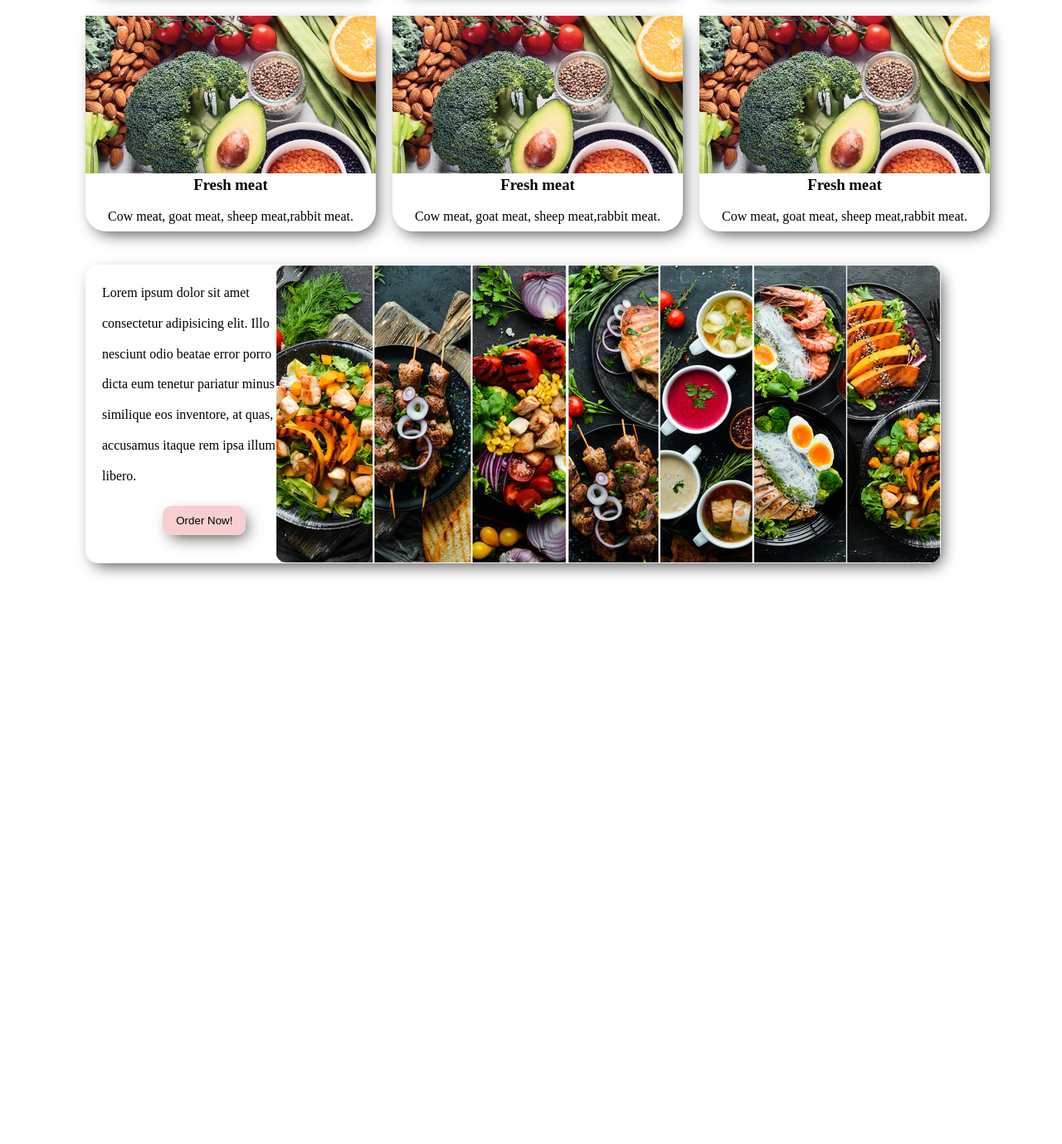
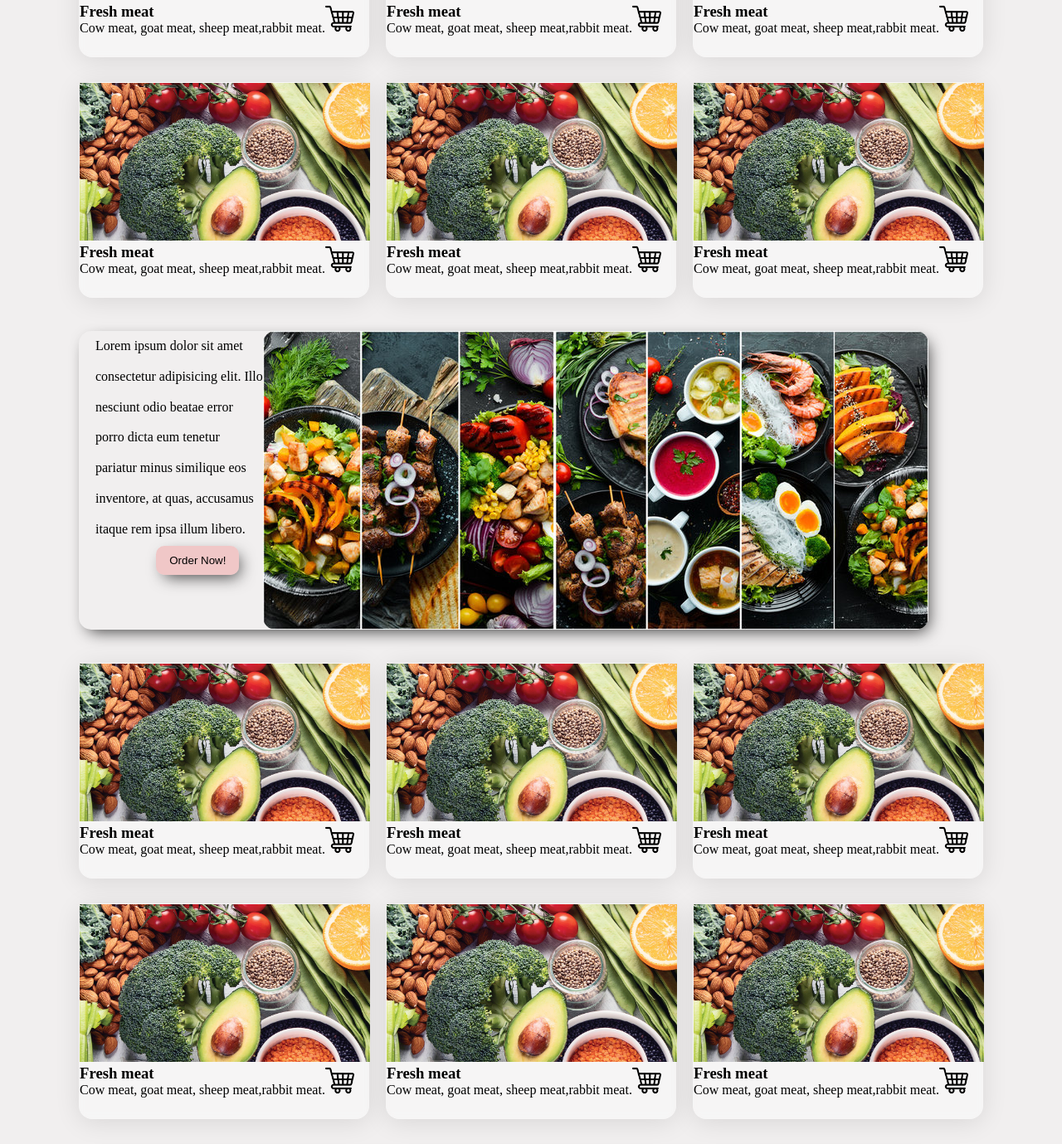
Before and after one commit to LewKM/wenest, a plain HTML site: page menu.html in a window 1280 px wide. Shown: the part 301-1680 px from the top of the page at 83% size. Before the commit the page ends 1020 px from the top, so only its background shows below. Drawn offline with Linux system fonts and the light colour scheme.

Commit message:
Added more menu items/shopping-cart/banner

```diff
--- a/assets/css/menu.css
+++ b/assets/css/menu.css
@@ -1,3 +1,6 @@
+body {
+  background-color: rgba(238, 236, 236, 0.806);
+}
 .menu-container {
   display: flex;
   margin-left: 45px;
@@ -11,25 +14,43 @@
   top: -1147px;
   border-radius: 25px;
   border-radius: 25px;
-  background: white;
+  /* background: white; */
+  /* From https://css.glass */
+  background: rgba(255, 255, 255, 0.38);
+  border-radius: 16px;
+  box-shadow: 0 4px 30px rgba(0, 0, 0, 0.1);
+  backdrop-filter: blur(5px);
+  -webkit-backdrop-filter: blur(5px);
+  border: 1px solid rgba(255, 255, 255, 0.03);
   margin-left: 20px;
-  box-shadow: 5px 7px 19px -5px rgba(0, 0, 0, 0.75);
+  /* box-shadow: 5px 7px 19px -5px rgba(0, 0, 0, 0.75);
   -webkit-box-shadow: 5px 7px 19px -5px rgba(0, 0, 0, 0.75);
-  -moz-box-shadow: 5px 7px 19px -5px rgba(0, 0, 0, 0.75);
+  -moz-box-shadow: 5px 7px 19px -5px rgba(0, 0, 0, 0.75); */
 }
 .food-item {
   width: 350px;
   height: 190px;
 }
+.cart {
+  width: 35px;
+  margin-top: 1px;
+  cursor: pointer;
+}
 .food-type {
-  margin-top: -20px;
-  text-align: center;
+  margin-top: -1px;
+}
+span {
+  float: right;
+  padding-top: 1px;
+  padding-right: 17px;
+  font-size: larger;
 }
 .banner-background {
   width: 80%;
   line-height: 2.3;
   margin-top: 40px;
   margin-bottom: 40px;
+  margin-right: 20em;
   margin-left: 95px;
   padding-left: 20px;
   float: left;
--- a/menu.html
+++ b/menu.html
@@ -5,28 +5,59 @@
     <meta http-equiv="X-UA-Compatible" content="IE=edge" />
     <meta name="viewport" content="width=device-width, initial-scale=1.0" />
     <link rel="stylesheet" href="./assets/css/menu.css" />
+    <link rel="stylesheet" href="./assets/css/style.css" />
     <title>Menu</title>
   </head>
   <body>
+    <header>
+      <nav class="nav_container">
+        <img src="./assets/icons/w_logo.png" alt="Our logo" class="logo" />
+        <ul>
+          <li><a href="./assets/home.html">Home</a></li>
+          <li><a href="#">About Us</a></li>
+          <li><a href="#">Stories</a></li>
+          <li><a href="menu.html">Menu</a></li>
+          <li><a href="#">Contact Us</a></li>
+        </ul>
+      </nav>
+    </header>
     <div class="menu-container">
       <div class="card">
         <img class="food-item" src="./assets/images/raw food 2.jpg" alt="" />
         <div class="food-type">
-          <h3>Fresh meat</h3>
+          <h3>Fresh meat <span>
+              <img
+                class="cart"
+                src="./assets/images/shopping-cart.png"
+                alt=""
+              />
+            </span></h3>
           <p>Cow meat, goat meat, sheep meat,rabbit meat.</p>
         </div>
       </div>
       <div class="card">
         <img class="food-item" src="./assets/images/raw food 2.jpg" alt="" />
         <div class="food-type">
-          <h3>Fresh meat</h3>
+          <h3>Fresh meat <span>
+              <img
+                class="cart"
+                src="./assets/images/shopping-cart.png"
+                alt=""
+              />
+            </span></h3>
           <p>Cow meat, goat meat, sheep meat,rabbit meat.</p>
         </div>
       </div>
       <div class="card">
         <img class="food-item" src="./assets/images/raw food.jpeg" alt="" />
         <div class="food-type">
-          <h3>Fresh meat</h3>
+          <h3>Fresh meat <span>
+              <img
+                class="cart"
+                src="./assets/images/shopping-cart.png"
+                alt=""
+              />
+            </span></h3>
           <p>Cow meat, goat meat, sheep meat,rabbit meat.</p>
         </div>
       </div>
@@ -36,21 +67,130 @@
       <div class="card">
         <img class="food-item" src="./assets/images/raw food 2.jpg" alt="" />
         <div class="food-type">
-          <h3>Fresh meat</h3>
+          <h3>Fresh meat <span>
+              <img
+                class="cart"
+                src="./assets/images/shopping-cart.png"
+                alt=""
+              />
+            </span></h3>
           <p>Cow meat, goat meat, sheep meat,rabbit meat.</p>
         </div>
       </div>
       <div class="card">
         <img class="food-item" src="./assets/images/raw food 2.jpg" alt="" />
         <div class="food-type">
-          <h3>Fresh meat</h3>
+          <h3>Fresh meat <span>
+              <img
+                class="cart"
+                src="./assets/images/shopping-cart.png"
+                alt=""
+              />
+            </span></h3>
           <p>Cow meat, goat meat, sheep meat,rabbit meat.</p>
         </div>
       </div>
       <div class="card">
         <img class="food-item" src="./assets/images/raw food 2.jpg" alt="" />
         <div class="food-type">
-          <h3>Fresh meat</h3>
+          <h3>Fresh meat <span>
+              <img
+                class="cart"
+                src="./assets/images/shopping-cart.png"
+                alt=""
+              />
+            </span></h3>
+          <p>Cow meat, goat meat, sheep meat,rabbit meat.</p>
+        </div>
+      </div>
+    </div>
+    <div class="banner-background">
+      <img class="food-banner" src="../assets/images/banner.jpg" alt="" />
+      <p class="banner-text">
+        Lorem ipsum dolor sit amet consectetur adipisicing elit. Illo nesciunt
+        odio beatae error porro dicta eum tenetur pariatur minus similique eos
+        inventore, at quas, accusamus itaque rem ipsa illum libero.
+      </p>
+      <button class="banner-btn">Order Now!</button>
+    </div>
+    <div class="menu-container">
+      <div class="card">
+        <img class="food-item" src="./assets/images/raw food 2.jpg" alt="" />
+        <div class="food-type">
+          <h3>Fresh meat <span>
+              <img
+                class="cart"
+                src="./assets/images/shopping-cart.png"
+                alt=""
+              />
+            </span></h3>
+          <p>Cow meat, goat meat, sheep meat,rabbit meat.</p>
+        </div>
+      </div>
+      <div class="card">
+        <img class="food-item" src="./assets/images/raw food 2.jpg" alt="" />
+        <div class="food-type">
+          <h3>Fresh meat <span>
+              <img
+                class="cart"
+                src="./assets/images/shopping-cart.png"
+                alt=""
+              />
+            </span></h3>
+          <p>Cow meat, goat meat, sheep meat,rabbit meat.</p>
+        </div>
+      </div>
+      <div class="card">
+        <img class="food-item" src="./assets/images/raw food 2.jpg" alt="" />
+        <div class="food-type">
+          <h3>Fresh meat <span>
+              <img
+                class="cart"
+                src="./assets/images/shopping-cart.png"
+                alt=""
+              />
+            </span></h3>
+          <p>Cow meat, goat meat, sheep meat,rabbit meat.</p>
+        </div>
+      </div>
+    </div>
+    <div class="menu-container">
+      <div class="card">
+        <img class="food-item" src="./assets/images/raw food 2.jpg" alt="" />
+        <div class="food-type">
+          <h3>Fresh meat <span>
+              <img
+                class="cart"
+                src="./assets/images/shopping-cart.png"
+                alt=""
+              />
+            </span></h3>
+          <p>Cow meat, goat meat, sheep meat,rabbit meat.</p>
+        </div>
+      </div>
+      <div class="card">
+        <img class="food-item" src="./assets/images/raw food 2.jpg" alt="" />
+        <div class="food-type">
+          <h3>Fresh meat <span>
+              <img
+                class="cart"
+                src="./assets/images/shopping-cart.png"
+                alt=""
+              />
+            </span></h3>
+          <p>Cow meat, goat meat, sheep meat,rabbit meat.</p>
+        </div>
+      </div>
+      <div class="card">
+        <img class="food-item" src="./assets/images/raw food 2.jpg" alt="" />
+        <div class="food-type">
+          <h3>Fresh meat <span>
+              <img
+                class="cart"
+                src="./assets/images/shopping-cart.png"
+                alt=""
+              />
+            </span></h3>
           <p>Cow meat, goat meat, sheep meat,rabbit meat.</p>
         </div>
       </div>
```
Also changed, not shown: assets/images/shopping-cart.png (added).
